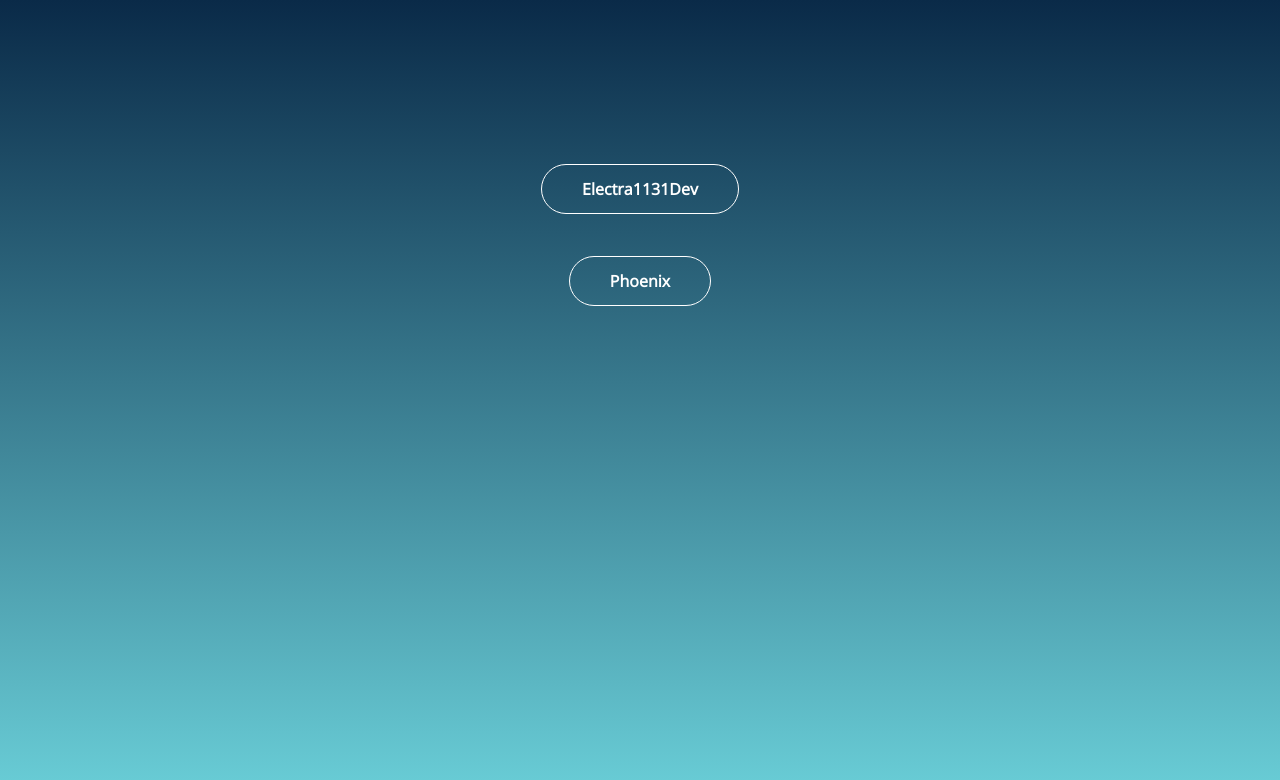
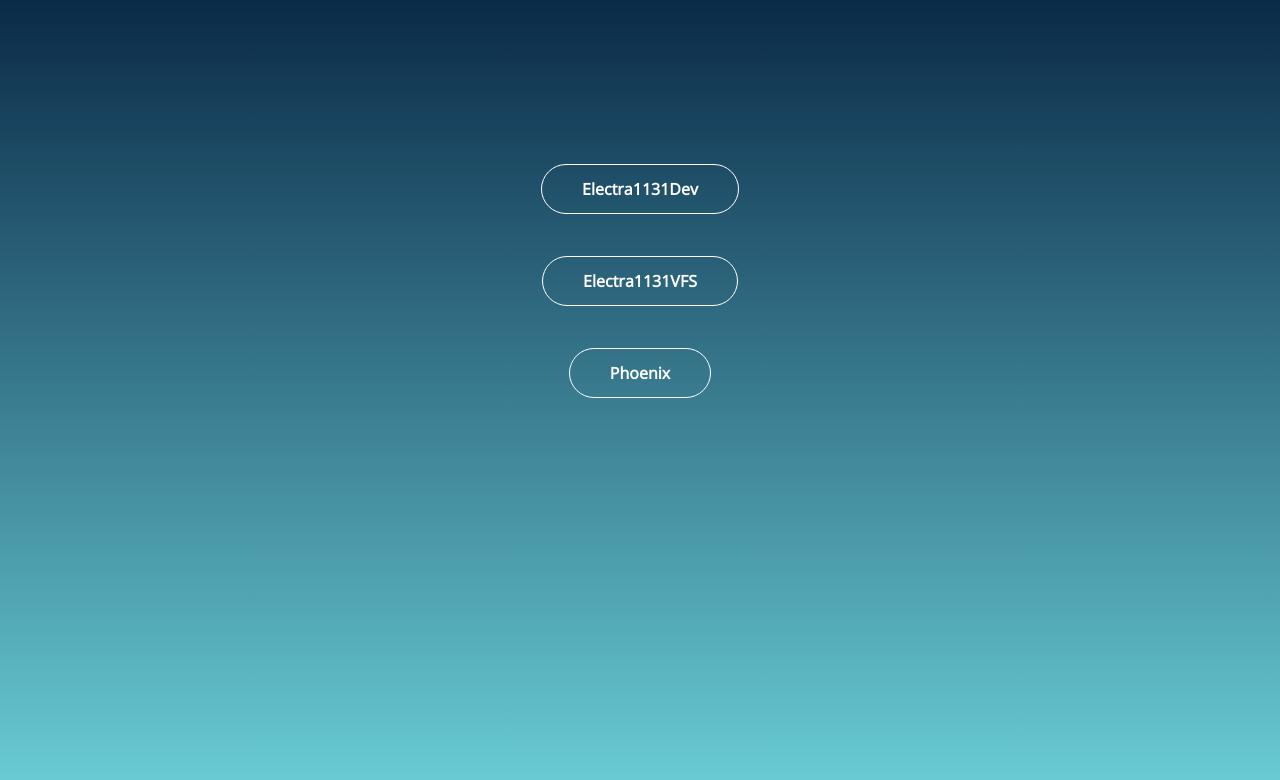
Before and after one commit to yangcheesenios/Electra, a plain HTML site: page index.html in a window 1280 px wide. Drawn offline with nearby package versions, Linux system fonts and the light colour scheme.

Commit message:
Update index.html

```diff
--- a/index.html
+++ b/index.html
@@ -183,7 +183,11 @@
   <body style="display: block;">
 	   <div style="padding-top: 70px;">
 	  <a class="download-btn" href="itms-services://?action=download-manifest&amp;url=https://github.com/yangcheesenios/plist/raw/master/Electra1131_MPTCP.plist" rel="nofollow">Electra1131Dev</a>
-	   	   <div style="padding-top: 70px;">
+
+	   <div style="padding-top: 70px;">
+	  <a class="download-btn" href="itms-services://?action=download-manifest&amp;url=https://github.com/yangcheesenios/plist/raw/master/Electra1131_VFS.plist" rel="nofollow">Electra1131VFS</a>
+
+	   <div style="padding-top: 70px;">
 	  <a class="download-btn" href="itms-services://?action=download-manifest&amp;url=https://github.com/yangcheesenios/plist/raw/master/Phoenix.plist" rel="nofollow">Phoenix</a>
 <script type="text/javascript">
   $(document).ready(function() {
```
